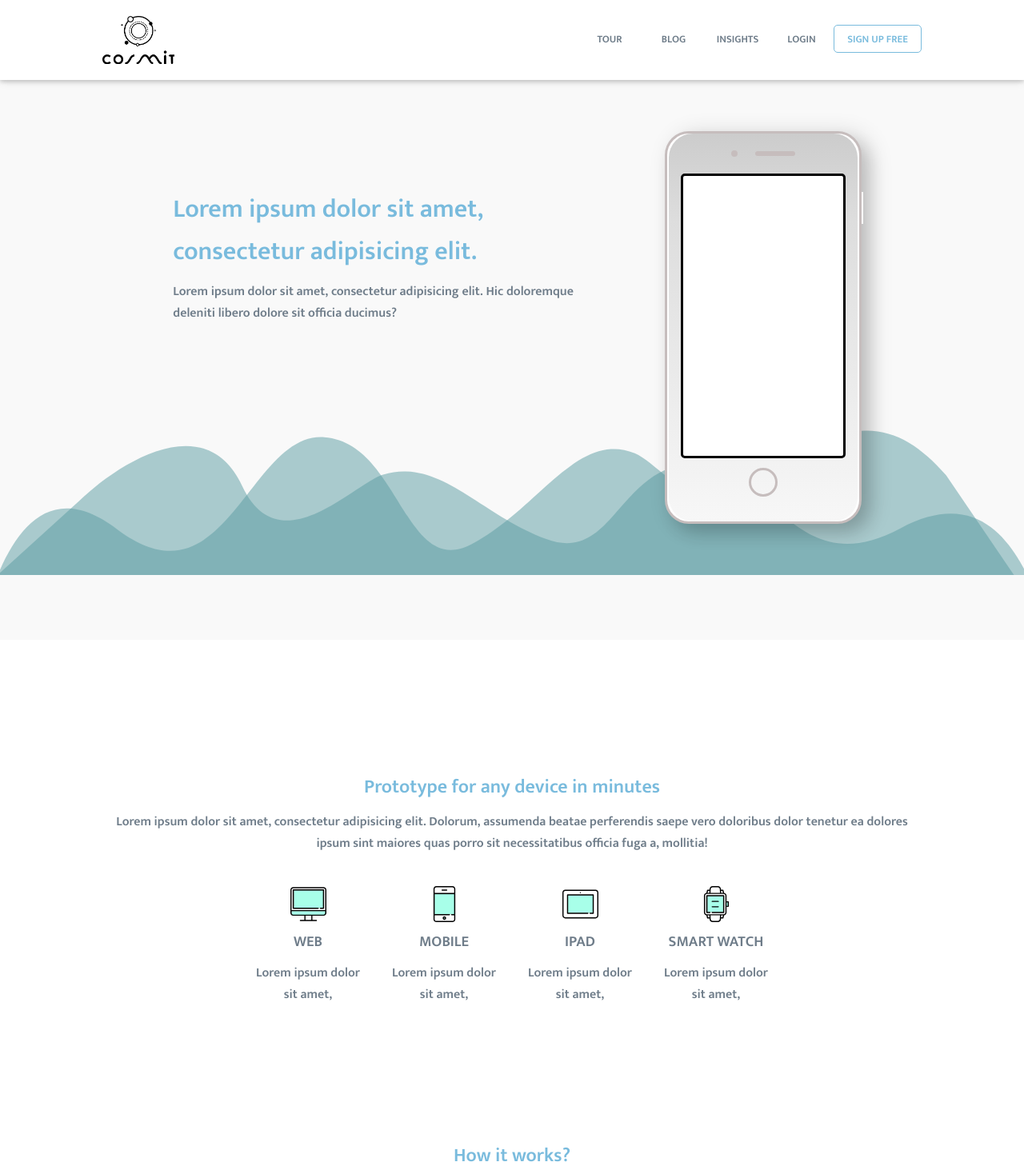
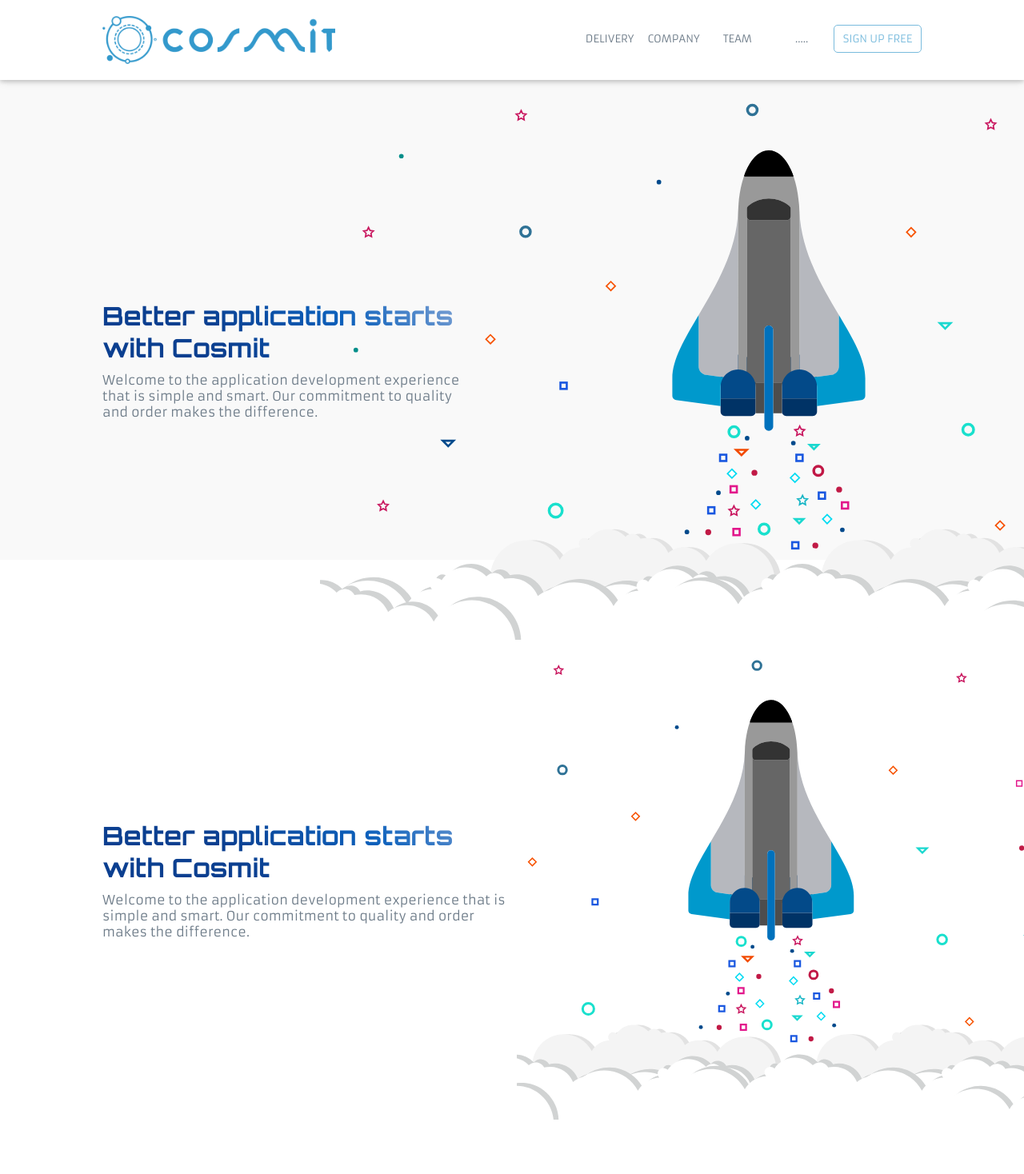
Before and after one commit to lynxlviv/cosmit, a plain HTML site: page index.html in a window 1280 px wide. Shown: the top 1468 px of the page at 80% size. Drawn offline with Linux system fonts and the light colour scheme.

Commit message:
up to date

```diff
--- a/css/style.css
+++ b/css/style.css
@@ -5,7 +5,8 @@
 
   body {
       color: #6e7c89;
-      font-family: 'Mukta', sans-serif;
+
+      font-family: 'Armata', sans-serif;
   }
 
   .wrapper {
@@ -17,15 +18,25 @@
   h1,
   h2,
   h3 {
+      font-family: 'Orbitron', sans-serif;
       margin-bottom: 10px;
   }
 
   .colorText {
-      color: #79bbdd;
+/*      color: #79bbdd;*/
+        background: linear-gradient(45deg, #0b3f90 33%, #0D61BC 66%, #8AA9D6);
+  -webkit-background-clip: text;
+  -webkit-text-fill-color: transparent;
   }
+.brake{
+    margin-bottom: 20px
+}
 
   .textAlignCenter {
       text-align: center
+  }
+.textAlignJustify {
+      text-align: justify;
   }
   /*style for header*/
 
@@ -54,10 +65,11 @@
   }
 
   .logoBox {
-      width: 90px;
+      width: 300px;
       height: 60px;
-      background-image: url(../img/LogoPNG120817.png);
-      background-size: cover
+      background-image: url(../img/Logo_blue.png);
+      background-size: auto 100% ;
+      background-repeat: no-repeat
   }
 
   .mainMenu {
@@ -106,6 +118,17 @@
       margin-top: -3px;
       box-sizing: border-box;
       border: 1px solid #79bbdd;
+
+
+/*
+  background: linear-gradient(45deg, #0b3f90 33%, #0D61BC 66%, #8AA9D6);
+  -webkit-background-clip: text;
+  -webkit-text-fill-color: transparent;
+  border: 1px solid transparent;
+
+  border-image: linear-gradient(45deg, #0b3f90 33%, #0D61BC 66%, #8AA9D6);
+  border-image-slice: 1;
+*/
       border-radius: 5px;
   }
 
@@ -115,105 +138,61 @@
 
   .mainBlock {
       width: 100%;
-      min-height: 600px;
+      height: inherit;
       position: relative;
       top: 100px;
       display: flex;
       box-sizing: border-box;
-      padding: 5% 10%;
-      justify-content: center;
+      padding: 0 10%;
+/*      justify-content: space-around;*/
+      justify-content: flex-start;
       align-items: center;
-      background-color: #f9f9f9;
-      background-image: url(../img/waves.svg);
-      background-position: bottom;
-      background-size: 100%;
+         flex-wrap: wrap;
+             background-image: url(../img/ShuttleBg.svg);
+      background-position: 400px;
+
+
+
+      background-size: auto 100% ;
+/*      background-size: contain;*/
       background-repeat: no-repeat;
-      flex-wrap: wrap
   }
-
-  .mainText {
-      width: 50%;
-      height: 350px;
-      padding-left: 15px
-  }
-
-  .mainBlockImg {
-      width: 240px;
-      height: 485px;
-      margin: 0 0 0 10%;
-      background-color: white;
-      display: flex;
-      justify-content: center;
-      border: 3px solid #c6bdbd;
-      border-radius: 30px;
-      box-shadow: 10px 5px 30px 0 rgba(0, 0, 0, .16), 10px 12px 20px 0 rgba(0, 0, 0, .12);
-   }
-
-  .phoneBody {
-      width: 236px;
-      height: 485px;
-      background: #efefef;
-      /* Old browsers */
-      background: -moz-linear-gradient(top, #efefef 0%, #cccccc 0%, #dddddd 22%, #f7f7f7 100%);
-      /* FF3.6-15 */
-      background: -webkit-linear-gradient(top, #efefef 0%, #cccccc 0%, #dddddd 22%, #f7f7f7 100%);
-      /* Chrome10-25,Safari5.1-6 */
-      background: linear-gradient(to bottom, #efefef 0%, #cccccc 0%, #dddddd 22%, #f7f7f7 100%);
-      /* W3C, IE10+, FF16+, Chrome26+, Opera12+, Safari7+ */
-      filter: progid: DXImageTransform.Microsoft.gradient( startColorstr='#efefef', endColorstr='#f7f7f7', GradientType=0);
-      /* IE6-9 */
-      border-radius: 30px;
-       display: flex;
-      flex-direction: column;
-    align-items: center
-
+.mainBlock1 {
+      width: 100%;
+            min-height: 600px;
+            display: flex;
+      box-sizing: border-box;
+      padding: 0 0 0 10%;
+/*      justify-content: space-around;*/
+      justify-content: space-between;
+      align-items: center;
+         flex-wrap: wrap;
 
   }
 
-.phoneDynamicBox{
-    width: 80px;
-    height: 50px;
-    display: flex;
-    justify-content: space-between;
-    align-items: center;
-}
 
-.phoneDynamic1{
-    width: 8px;
-    height: 8px;
-    border-radius: 50%;
-    background-color: #c6bdbd;
-}
-.phoneDynamic2{
-    width: 50px;
-    height: 6px;
-    border-radius: 10px;
-    background-color: #c6bdbd;
-}
+  .mainText {
+      width: 45%;
+/*      min-height: 350px;*/
+/*      padding-left: 15px*/
+  }
+ .mainBlockImg {
+width: 55%;
+height: 600px;
+/*
+border: 1px solid #c6bdbd;
+ border-radius: 30px;
+box-shadow: 10px 5px 30px 0 rgba(0, 0, 0, .16), 10px 12px 20px 0 rgba(0, 0, 0, .12);
+*/
+        background-image: url(../img/ShuttleBg.svg);
+      background-position: center;
+/*      background-position-y: top;*/
+      background-size: auto 100% ;
+/*      background-size: contain;*/
+      background-repeat: no-repeat;
+  }
 
-.phoneDisplay{
-       width: 200px;
-      height: 350px;
-      background-color: white;
-     border-radius: 5px;
-      border: 3px solid black;
-}
-.phoneMicrophone{
-   width: 30px;
-    height: 30px;
-    margin-top: 5%;
-    border-radius: 50%;
-     border: 3px solid #c6bdbd;
-}
 
-.phoneBtn{
-    width: 2px;
-      height: 40px;
-      background-color: white;
-
-    margin: -300px 0 0 0;
-
-}
 
     /*style for section*/
   .content {
@@ -224,16 +203,16 @@
   }
 
 
-  .section1, .section2{
+  .section1, .section2, .section3,.section4{
       width: 100%;
-      min-height: 400px;
+/*      min-height: 400px;*/
       background-color: white;
       display: flex;
       flex-direction: column;
       justify-content: center;
       align-items: center;
       box-sizing: border-box;
-      padding: 5% 10%;
+      padding: 0 6%;
   }
 
   .deviceBox {
@@ -247,7 +226,7 @@
   }
 
   .device {
-      width: 150px;
+      width: 300px;
       height: auto;
       margin: 10px;
       text-align: center;
@@ -265,22 +244,32 @@
       flex-direction: row;
       justify-content: center;
       align-items: center;
+     flex-wrap: wrap
 
   }
 
 .descriptionBox{
-     width: 50%;
-      height: 300px;
+     width: 45%;
+      min-height: 300px;
       margin: 20px 20px 0 0;
+    box-sizing: border-box;
+/*     background-color: aqua*/
+}
+.tabletImgBox{
+      width: 45%;
+      min-height: 300px;
+      margin: 20px 0 0 20px;
     box-sizing: border-box;
      background-color: aqua
 }
-.tabletImgBox{
-      width: 50%;
-      height: 300px;
+.teamImgBox{
+     width: 45%;
+      min-height: 350px;
       margin: 20px 0 0 20px;
     box-sizing: border-box;
-     background-color: aqua
+    background-image: url(../img/cosmit_team2.png);
+    background-size: 100%;
+    background-repeat: no-repeat
 }
 
   /*style for footer*/
--- a/index.html
+++ b/index.html
@@ -7,6 +7,8 @@
     <link rel="stylesheet" href="css/style.css">
     <link href="https://fonts.googleapis.com/css?family=Mukta:600" rel="stylesheet">
     <link href="https://fonts.googleapis.com/css?family=Lato:100" rel="stylesheet">
+    <link href="https://fonts.googleapis.com/css?family=Orbitron:400,700" rel="stylesheet">
+    <link href="https://fonts.googleapis.com/css?family=Armata" rel="stylesheet">
     <script src="js/jquery-3.2.1.min.js"></script>
     <script src="js/main.js"></script>
 </head>
@@ -18,62 +20,95 @@
                 <div class="logoBox"></div>
                 <nav class="mainMenu">
                     <ul>
-                        <li><a href="" class="toSection1">TOUR</a> </li>
-                        <li><a href="" class="toSection2">BLOG</a></li>
-                        <li><a href="" class="toSection3">INSIGHTS</a></li>
-                        <li><a href="" class="">LOGIN</a></li>
-                    </ul>
+                        <li><a href="" class="toSection1">DELIVERY</a> </li>
+                        <li><a href="" class="toSection2">COMPANY</a></li>
+                        <li><a href="" class="toSection3">TEAM</a></li>
+                        <li><a href="" class="toSection4">.....</a></li>
+                                          </ul>
                     <div class="navBtn"><a href="" class="">SIGN UP FREE</a></div>
                 </nav>
             </div>
             <div class="mainBlock">
                 <div class="mainText">
-                    <h1 class="colorText">Lorem ipsum dolor sit amet, consectetur adipisicing elit. </h1>
-                    <p>Lorem ipsum dolor sit amet, consectetur adipisicing elit. Hic doloremque deleniti libero dolore sit officia ducimus? </p>
+                    <h1 class="colorText">Better application starts with Cosmit</h1>
+                    <p>Welcome to the application development experience that is simple and smart. Our commitment to quality and order makes the difference.</p>
+                </div>
+
+
+
+            </div>
+
+        </header>
+        <div class="content">
+                <div class="mainBlock1">
+                <div class="mainText">
+                    <h1 class="colorText">Better application starts with Cosmit</h1>
+                    <p>Welcome to the application development experience that is simple and smart. Our commitment to quality and order makes the difference.</p>
                 </div>
                 <div class="mainBlockImg">
-                    <div class="phoneBody">
-                        <div class="phoneDynamicBox">
-                            <div class="phoneDynamic1"></div>
-                            <div class="phoneDynamic2"></div>
-                        </div>
-                        <div class="phoneDisplay"></div>
-                        <div class="phoneMicrophone"></div>
-                    </div>
+
 
                 </div>
-                 <div class="phoneBtn"></div>
+
+
             </div>
-        </header>
-        <div class="content">
             <section class="section1">
-                <h2 class="colorText textAlignCenter">Prototype for any device in minutes</h2>
-                <p class="textAlignCenter">Lorem ipsum dolor sit amet, consectetur adipisicing elit. Dolorum, assumenda beatae perferendis saepe vero doloribus dolor tenetur ea dolores ipsum sint maiores quas porro sit necessitatibus officia fuga a, mollitia! </p>
+                <h2 class="colorText textAlignCenter">DELIVERY PROCESS</h2>
+                <p class="textAlignCenter">We partner with companies seeking to have their small or vast jobs done in outsource with a contractor who’s committed to best practices in planning, development and delivery while maintaining privacy, compliance and information security.</p>
+                <p class="textAlignCenter">Three simple steps to successful app.</p>
                 <div class="deviceBox">
-                    <div class="device"> <img src="img/desktop.svg" alt="" width="45px">
-                        <h3 class="textAlignCenter">WEB</h3>
-                        <p class="textAlignCenter">Lorem ipsum dolor sit amet, </p>
+                    <div class="device"> <img src="img/strategy.svg" alt="" width="45px">
+                        <h3 class="textAlignCenter">STRATEGY</h3>
+                        <p class="textAlignCenter">Next step is a formulation of a vision for the project and indication of the immediate goals for the next few months</p>
                     </div>
-                    <div class="device"> <img src="img/smartphone.svg" alt="" width="45px">
-                        <h3 class="textAlignCenter">MOBILE</h3>
-                        <p class="textAlignCenter">Lorem ipsum dolor sit amet, </p>
+                    <div class="device"> <img src="img/rating.svg" alt="" width="45px">
+                        <h3 class="textAlignCenter">ESTIMATION</h3>
+                        <p class="textAlignCenter">On this stage all the involved parties receive the estimation of the project from the team responsible for implementation</p>
                     </div>
-                    <div class="device"> <img src="img/tablet.svg" alt="" width="45px">
-                        <h3 class="textAlignCenter">IPAD</h3>
-                        <p class="textAlignCenter">Lorem ipsum dolor sit amet, </p>
+                    <div class="device"> <img src="img/priority.svg" alt="" width="45px">
+                        <h3 class="textAlignCenter">PRIORITIZATION</h3>
+                        <p class="textAlignCenter">This step presupposes elaboration of priority order of implementation of the project, based on business logics, value and user stories</p>
                     </div>
-                    <div class="device"> <img src="img/smartwatch.svg" alt="" width="45px">
-                        <h3 class="textAlignCenter">SMART WATCH</h3>
-                        <p class="textAlignCenter">Lorem ipsum dolor sit amet, </p>
-                    </div>
+                                  </div>
+            </section>
+             <section class="section2">
+                <h2 class="colorText textAlignCenter">COMPANY</h2>
+
+                <div class="section2Cont">
+                <div class="descriptionBox">
+                <p class="textAlignJustify">At Cosmit we all go to work every morning to deliver best in range service to our customers in terms of development from scratch and support in development. We design Mobile and Web applications ourselves as well as we’re ready take any scope of work needed to support the development of your application. We are professional in Mobile and Web app development, JS, React,  Angular, eCommerce, Magento, Wordpress, HTML5&CSS. We are determined to concise communication with the client’s development teams that enables the timely and seamless service delivery. We always take the hard work and the most challenging tasks on us as our passion for problem solving is what drives us forward.
+We are technologists and creators. We believe in partnership: industry experts and solutions innovators solving tough workflow challenges together. We see technology as a powerful tool that can help solve systemic problems at scale.
+</p>
+                </div>
+                  <div class="tabletImgBox">
+
+                </div>
                 </div>
             </section>
-             <section class="section2">
-                <h2 class="colorText textAlignCenter">How it works?</h2>
+               <section class="section3">
+                <h2 class="colorText textAlignCenter">TEAM</h2>
+                               <div class="section2Cont">
+                <div class="descriptionBox">
+                <p class="textAlignJustify brake">Lorem ipsum dolor sit amet, consectetur adipisicing elit. Perferendis, saepe officiis obcaecati laborum dolores odit aspernatur earum commodi ullam non.
+</p>
+                           <p class="textAlignJustify brake">Lorem ipsum dolor sit amet, consectetur adipisicing elit. Perferendis, saepe officiis obcaecati laborum dolores odit aspernatur earum commodi ullam non. inventore.
+</p>
+                           <p class="textAlignJustify ">Lorem ipsum dolor sit amet, consectetur adipisicing elit. Perferendis, saepe officiis obcaecati laborum dolores odit aspernatur earum commodi ullam non.
+</p>
+                </div>
+                  <div class="teamImgBox">
+
+                </div>
+                </div>
+            </section>
+                   <section class="section4">
+                <h2 class="colorText textAlignCenter">.......</h2>
                 <p class="textAlignCenter">Lorem ipsum dolor sit amet, consectetur adipisicing elit. Dolorum, assumenda beatae perferendis saepe vero doloribus dolor tenetur ea dolores ipsum sint maiores quas porro sit necessitatibus officia fuga a, mollitia! </p>
                 <div class="section2Cont">
                 <div class="descriptionBox">
-
+                <p class="textAlignJustify">At Cosmit we all go to work every morning to deliver best in range service to our customers in terms of development from scratch and support in development. We design Mobile and Web applications ourselves as well as we’re ready take any scope of work needed to support the development of your application. We are professional in Mobile and Web app development, JS, React,  Angular, eCommerce, Magento, Wordpress, HTML5&CSS. We are determined to concise communication with the client’s development teams that enables the timely and seamless service delivery. We always take the hard work and the most challenging tasks on us as our passion for problem solving is what drives us forward.
+We are technologists and creators. We believe in partnership: industry experts and solutions innovators solving tough workflow challenges together. We see technology as a powerful tool that can help solve systemic problems at scale.
+</p>
                 </div>
                   <div class="tabletImgBox">
 
--- a/js/main.js
+++ b/js/main.js
@@ -1,13 +1,13 @@
 $(document).ready(function () {
     function bodyFixHeight() {
-        $("#header").css("height", ($(window).height()) + "px");
-        //        $("section").css("min-height", ($(window).height()) + "px");
+        $("#header").css("height", ($(window).height()) - 100 + "px");
+                $("section").css("min-height", ($(window).height()) - 100 + "px");
     };
     bodyFixHeight();
     $(window).resize(function () {
         var vw = $(window).width()
             , vh = $(window).height();
-        $("#header").css("min-height", vh - 70 + "px");
+        $("#header").css("min-height", vh - 100 + "px");
         bodyFixHeight();
     });
     $("a.toSection1").click(function () {
```
Also changed, not shown: img/Logo_blue.png (added), img/ShuttleBg.svg (added), img/cosmit_team2.png (added), img/priority.svg (added), img/rating.svg (added), img/strategy.svg (added).
